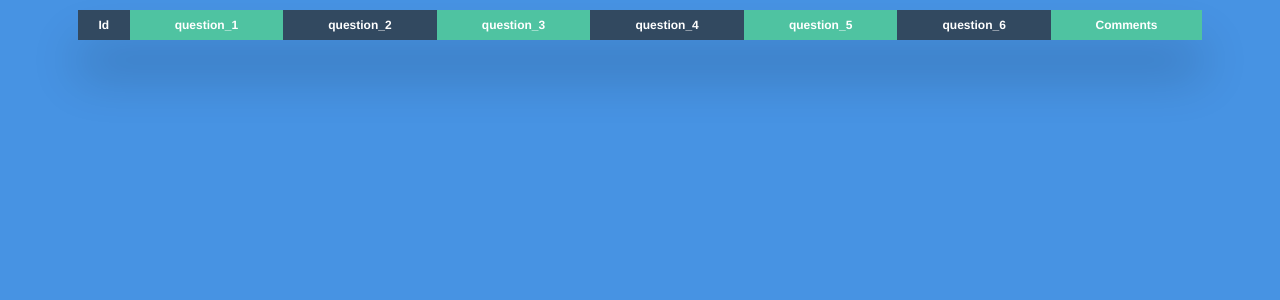
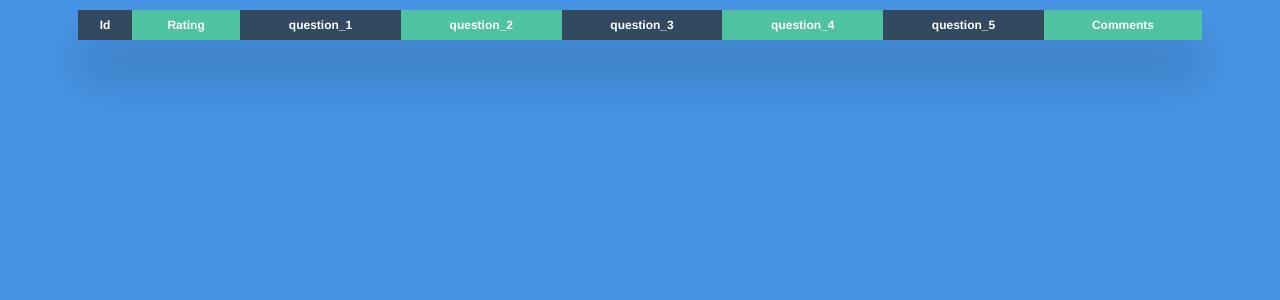
Before and after one commit to Biswajit-Panda/Example-Survey, a Flask app: page /view_database in a window 1280 px wide. Shown: the top 300 px of the page. Run offline with Flask 2, Linux system fonts and the light colour scheme; data that the repository does not hold is empty.

Commit message:
Add files via upload

```diff
--- a/templates/showdata.html
+++ b/templates/showdata.html
@@ -14,12 +14,12 @@
       <thead>
         <tr>
             <th> Id </th>
+            <th> Rating </th>
             <th> question_1 </th>
             <th> question_2 </th>
             <th> question_3 </th>
             <th> question_4 </th>
             <th> question_5 </th>
-            <th> question_6 </th>
             <th> Comments </th>
         </tr>
       </thead>
```
